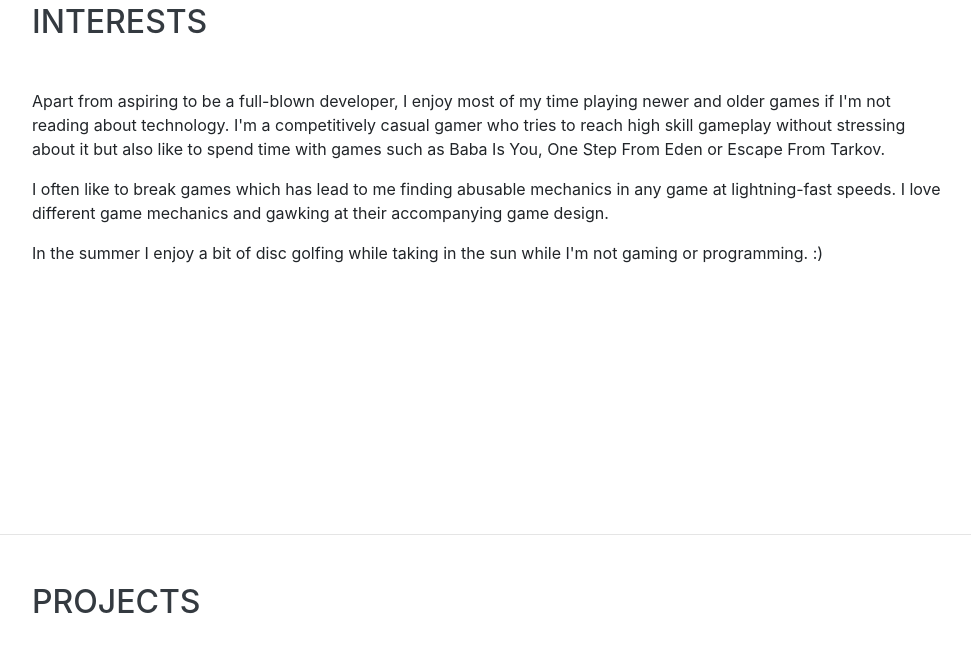
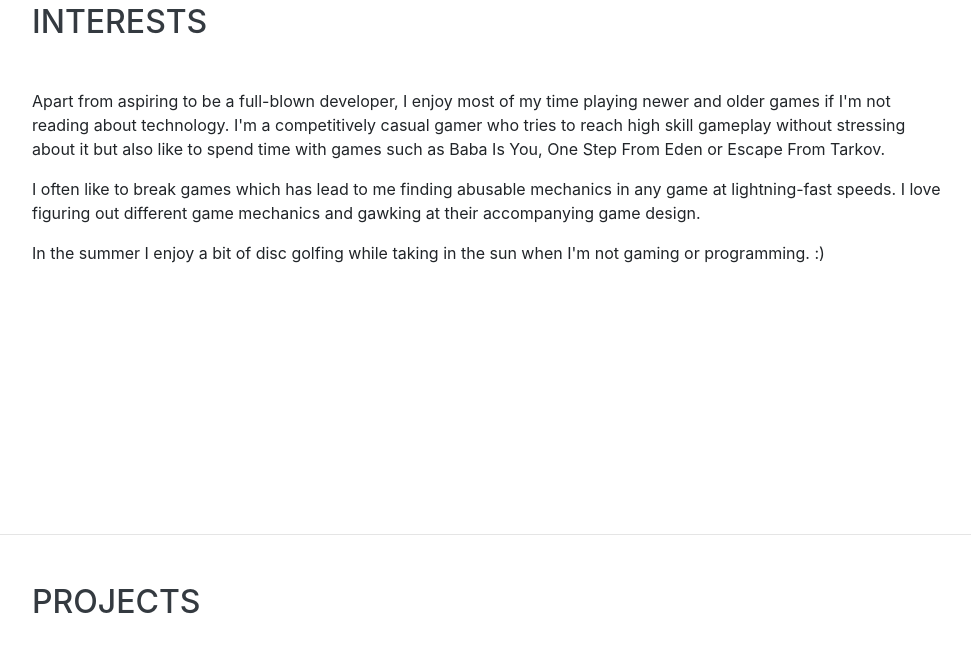
Before and after one commit to puttehi/puttehi.github.io, a website with bundled scripts: page index.html in a window 1280 px wide. Shown: the part 3470-4136 px from the top of the page, without its empty margins (288-1259 px from the left). Built offline with nearby package versions, Linux system fonts and the light colour scheme; files whose address does not match are found by name; a web font is replaced by a local one.

Commit message:
fix typos in interests

```diff
--- a/index.html
+++ b/index.html
@@ -237,9 +237,9 @@
         </p>
         <p>
           I often like to break games which has lead to me finding abusable mechanics in any game at lightning-fast speeds.
-          I love different game mechanics and gawking at their accompanying game design.
+          I love figuring out different game mechanics and gawking at their accompanying game design.
         </p>
-        <p class="mb-0">In the summer I enjoy a bit of disc golfing while taking in the sun while I'm not gaming or programming. :)</p>
+        <p class="mb-0">In the summer I enjoy a bit of disc golfing while taking in the sun when I'm not gaming or programming. :)</p>
       </div>
     </section>
 
```
